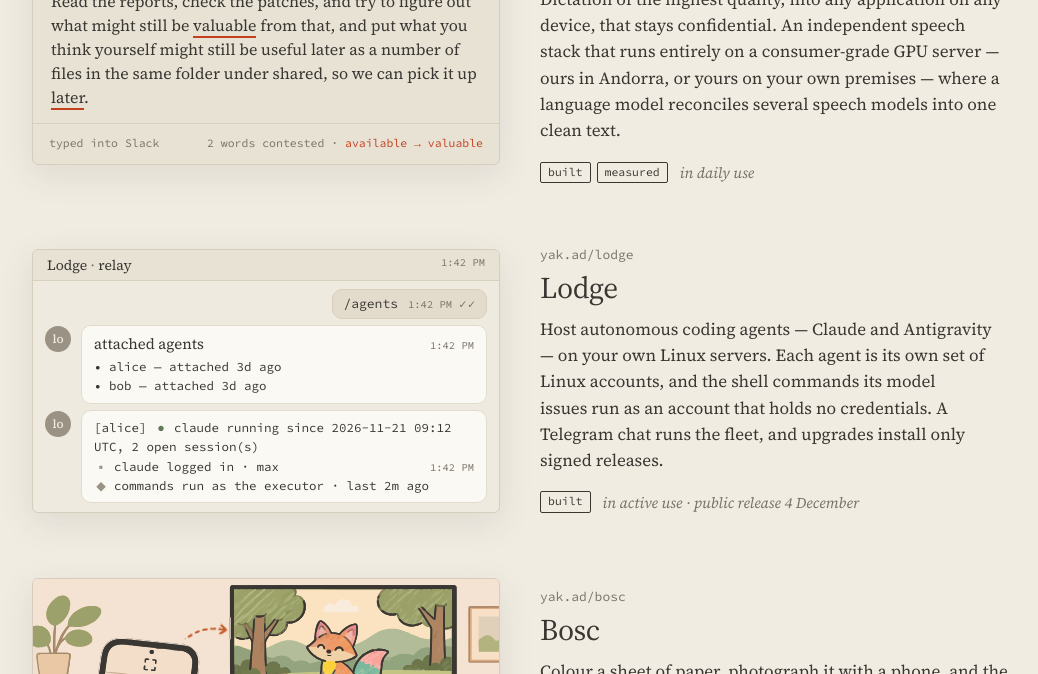
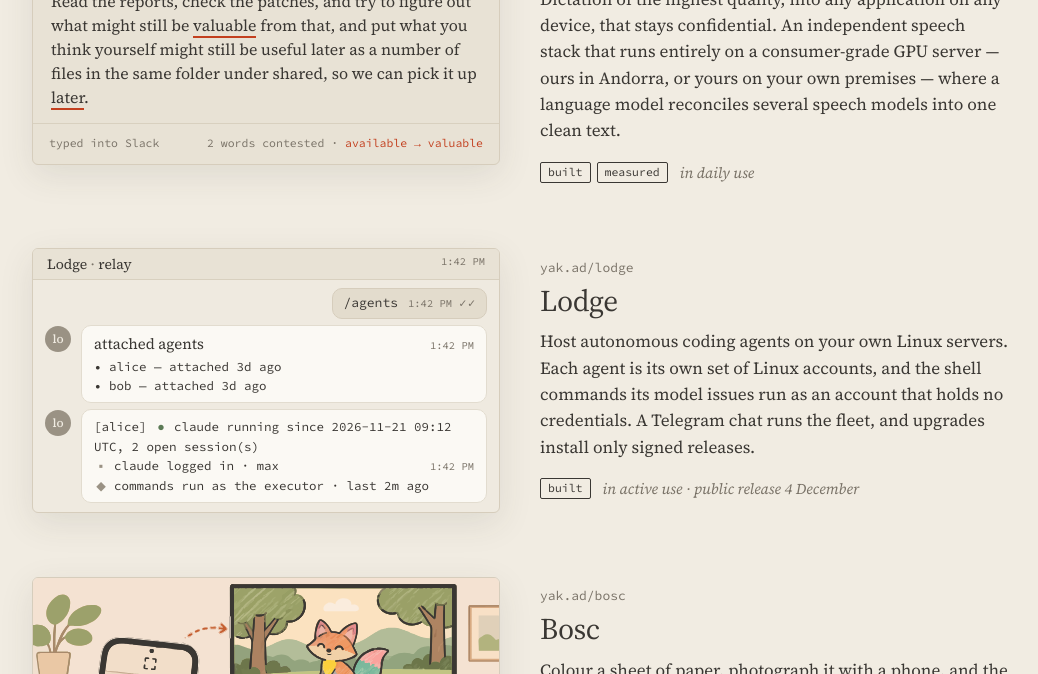
Before and after one commit to Yak-Software/yak-software.github.io, a plain HTML site: page src/index.dc.html in a window 1280 px wide. Shown: the part 556-1230 px from the top of the page, without its empty margins (120-1158 px from the left). Drawn offline with Linux system fonts and the light colour scheme; files whose address does not match are found by name.

Commit message:
Home: Lodge card names no agent vendors
Claude and Antigravity are only the first two; more will come. The Lodge
page itself keeps the details.

Co-Authored-By: Claude Opus 5.5 <noreply@anthropic.com>

```diff
--- a/src/index.dc.html
+++ b/src/index.dc.html
@@ -55,7 +55,7 @@
 <div style="min-width:0">
 <div style="font:400 13px/1 'Source Code Pro',monospace;color:#7a7368">yak.ad/lodge</div>
 <h2 style="font:400 30px/1.15 'Source Serif 4',serif;letter-spacing:-.015em;margin-top:10px">Lodge</h2>
-<p style="margin-top:10px;max-width:34em">Host autonomous coding agents — Claude and Antigravity — on your own Linux servers. Each agent is its own set of Linux accounts, and the shell commands its model issues run as an account that holds no credentials. A Telegram chat runs the fleet, and upgrades install only signed releases.</p>
+<p style="margin-top:10px;max-width:34em">Host autonomous coding agents on your own Linux servers. Each agent is its own set of Linux accounts, and the shell commands its model issues run as an account that holds no credentials. A Telegram chat runs the fleet, and upgrades install only signed releases.</p>
 <span style="display:flex;flex-wrap:wrap;gap:8px 12px;align-items:center;"><span style="display:inline-flex;gap:6px;flex-wrap:wrap"><span style="font:400 11.5px/1 'Source Code Pro',monospace;padding:4px 7px;border:1px solid #3a3733;border-radius:2px;color:#3a3733;background:transparent;white-space:nowrap">built</span></span><em style="color:#7a7368;font-size:15px">in active use · public release 4 December</em></span>
 </div>
 </a>
```
Also changed, not shown: index.html (+1 -1 lines).
